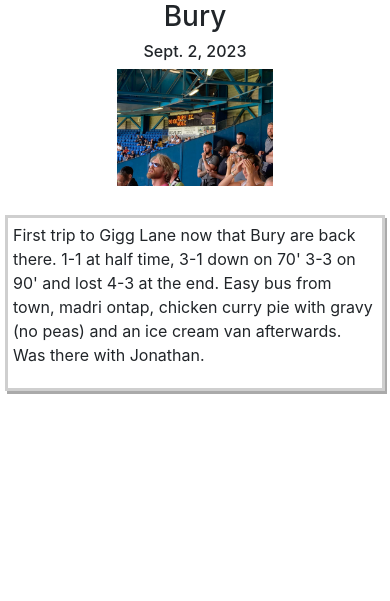
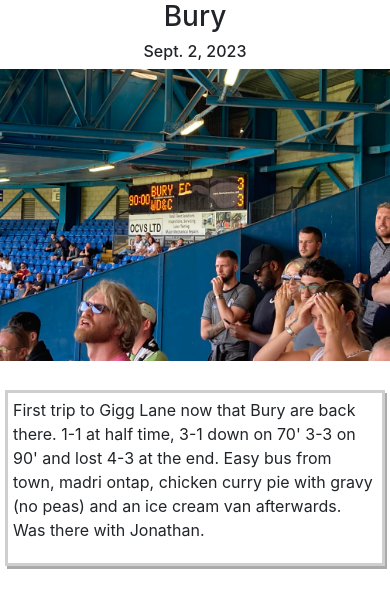
Before and after one commit to yanader/watchingwest, a Django app: page /watchingwest/entry/1 in a window 390 px wide. Shown: the part 80-681 px from the top of the page. Run offline with Django 4.2, Linux system fonts and the light colour scheme; data comes from the database, SQL or seed files in the repository.

Commit message:
changes to image styling for mobile

```diff
--- a/westaway/models.py
+++ b/westaway/models.py
@@ -23,9 +23,9 @@ class Image(models.Model):
     title=models.CharField(max_length=64)
     photo=models.ImageField(upload_to="pics")
 
-    def image_tag(self): # new
+    def image_tag(self):
         return mark_safe(
-            f'<img src="{self.photo.url}" style="max-width: 40%; height: auto;" />'
+            f'<img src="{self.photo.url}" />'
         )
 
 class Competition(models.Model):
--- a/westaway/static/westaway/styles.css
+++ b/westaway/static/westaway/styles.css
@@ -65,10 +65,6 @@
     box-shadow: 2px 3px #AAAAAA;
 }
 
-.image-div {
-    text-align: center;
-}
-
 .errorheader, .errormessage{
     text-align: center;
 }
@@ -85,3 +81,23 @@ h1{
 body{
     font-family: "Segoe UI",Roboto,"Helvetica Neue",Arial,"Noto Sans",sans-serif,"Apple Color Emoji","Segoe UI Emoji","Segoe UI Symbol","Noto Color Emoji", sans-serif;
 }
+
+/* .image-div {
+    text-align: center;
+} */
+
+img{
+    display: block;
+    margin-left: auto;
+    margin-right: auto;
+    width: 50%;
+}
+
+@media (max-width: 500px) {
+    img{
+        display: block;
+        margin-left: auto;
+        margin-right: auto;
+        width: 100%;
+    }
+}
```
